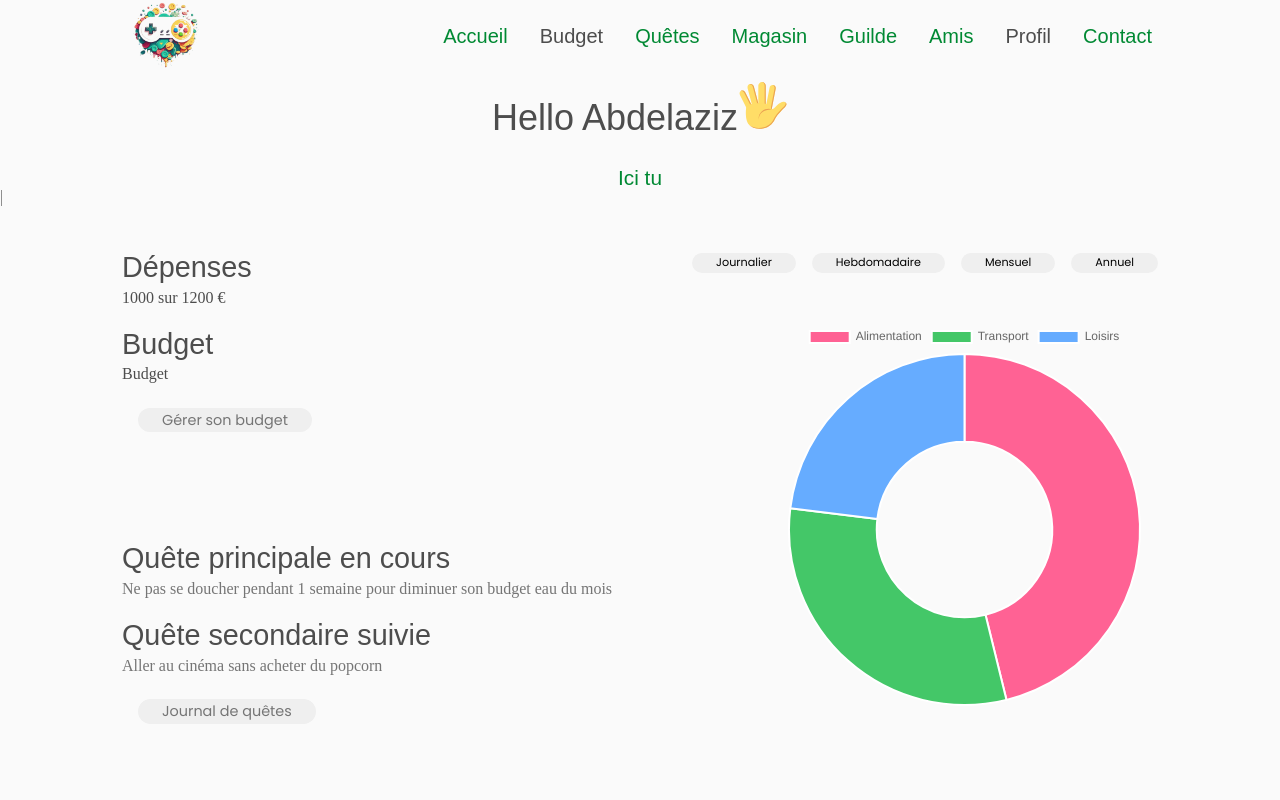
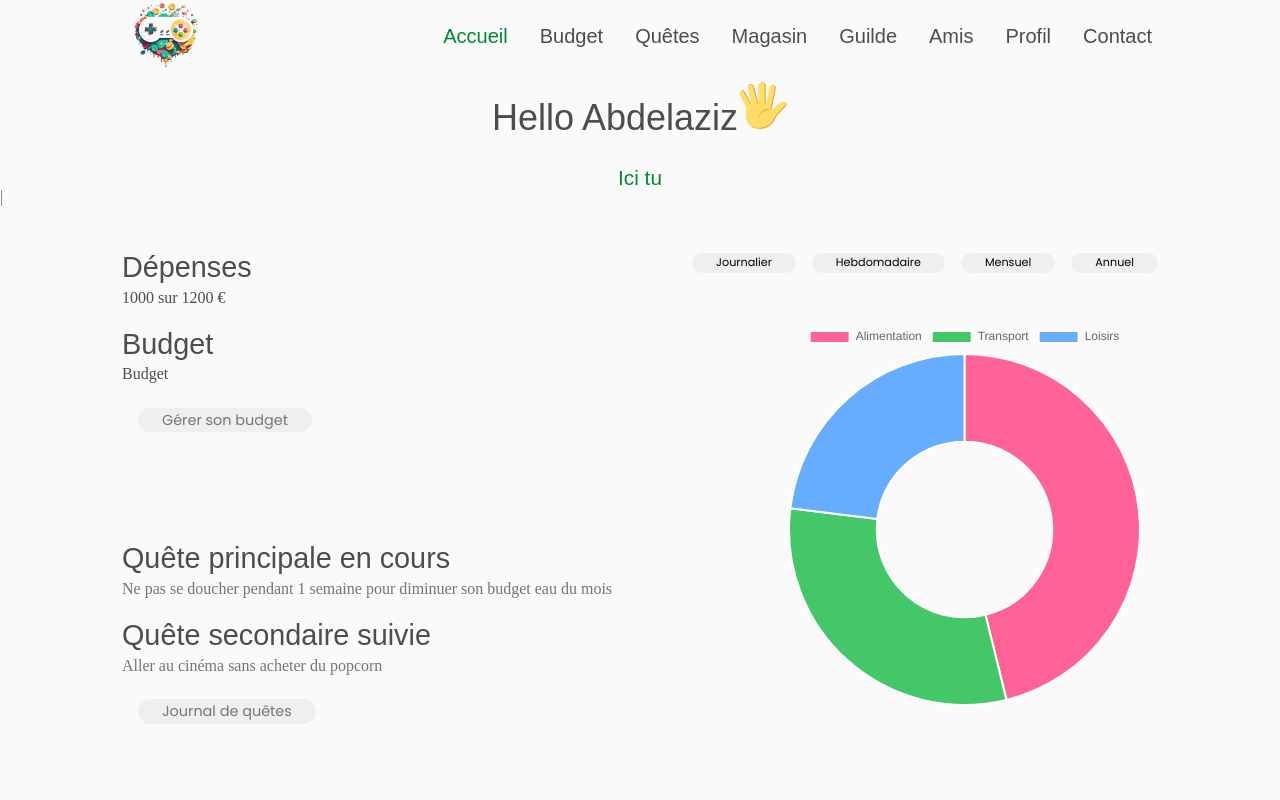
Before and after one commit to GuillaumeGandolfi/KeepScore-HaveFun_front, a React (Vite) app: page /homepage in a window 1280 px wide. Shown: the top 800 px of the page. Built offline with nearby package versions, Linux system fonts and the light colour scheme; a web font is replaced by a local one.

Commit message:
correction of the navlinks

```diff
--- a/src/components/Header/Header.jsx
+++ b/src/components/Header/Header.jsx
@@ -38,19 +38,19 @@ const Header = () => {
                         </li>
 
                         <li className="nav__item">
-                            <NavLink to="#profil" className={({ isActive }) => isActive ? "nav__link nav__link-active" : "nav__link"}><div className="nav__icon"><NewspaperIcon /></div>Quêtes</NavLink>
+                            <NavLink to="/quests" className={({ isActive }) => isActive ? "nav__link nav__link-active" : "nav__link"}><div className="nav__icon"><NewspaperIcon /></div>Quêtes</NavLink>
                         </li>
 
                         <li className="nav__item">
-                            <NavLink to="#magasin" className={({ isActive }) => isActive ? "nav__link nav__link-active" : "nav__link"}><div className="nav__icon"><MonetizationOnIcon /></div>Magasin</NavLink>
+                            <NavLink to="/magasin" className={({ isActive }) => isActive ? "nav__link nav__link-active" : "nav__link"}><div className="nav__icon"><MonetizationOnIcon /></div>Magasin</NavLink>
                         </li>
 
                         <li className="nav__item">
-                            <NavLink to="#guilde" className={({ isActive }) => isActive ? "nav__link nav__link-active" : "nav__link"}><div className="nav__icon"><GroupWorkIcon /></div>Guilde</NavLink>
+                            <NavLink to="/guilde" className={({ isActive }) => isActive ? "nav__link nav__link-active" : "nav__link"}><div className="nav__icon"><GroupWorkIcon /></div>Guilde</NavLink>
                         </li>
 
                         <li className="nav__item">
-                            <NavLink to="#amis" className={({ isActive }) => isActive ? "nav__link nav__link-active" : "nav__link"}><div className="nav__icon"><Diversity2Icon /></div>Amis</NavLink>
+                            <NavLink to="/amis" className={({ isActive }) => isActive ? "nav__link nav__link-active" : "nav__link"}><div className="nav__icon"><Diversity2Icon /></div>Amis</NavLink>
                         </li>
 
                         <li className="nav__item">
@@ -58,7 +58,7 @@ const Header = () => {
                         </li>
 
                         <li className="nav__item">
-                            <NavLink to="#contact" className={({ isActive }) => isActive ? "nav__link nav__link-active" : "nav__link"}><div className="nav__icon"><EmailIcon /></div>Contact</NavLink>
+                            <NavLink to="/contact" className={({ isActive }) => isActive ? "nav__link nav__link-active" : "nav__link"}><div className="nav__icon"><EmailIcon /></div>Contact</NavLink>
                         </li>
                     </ul>
 
```
